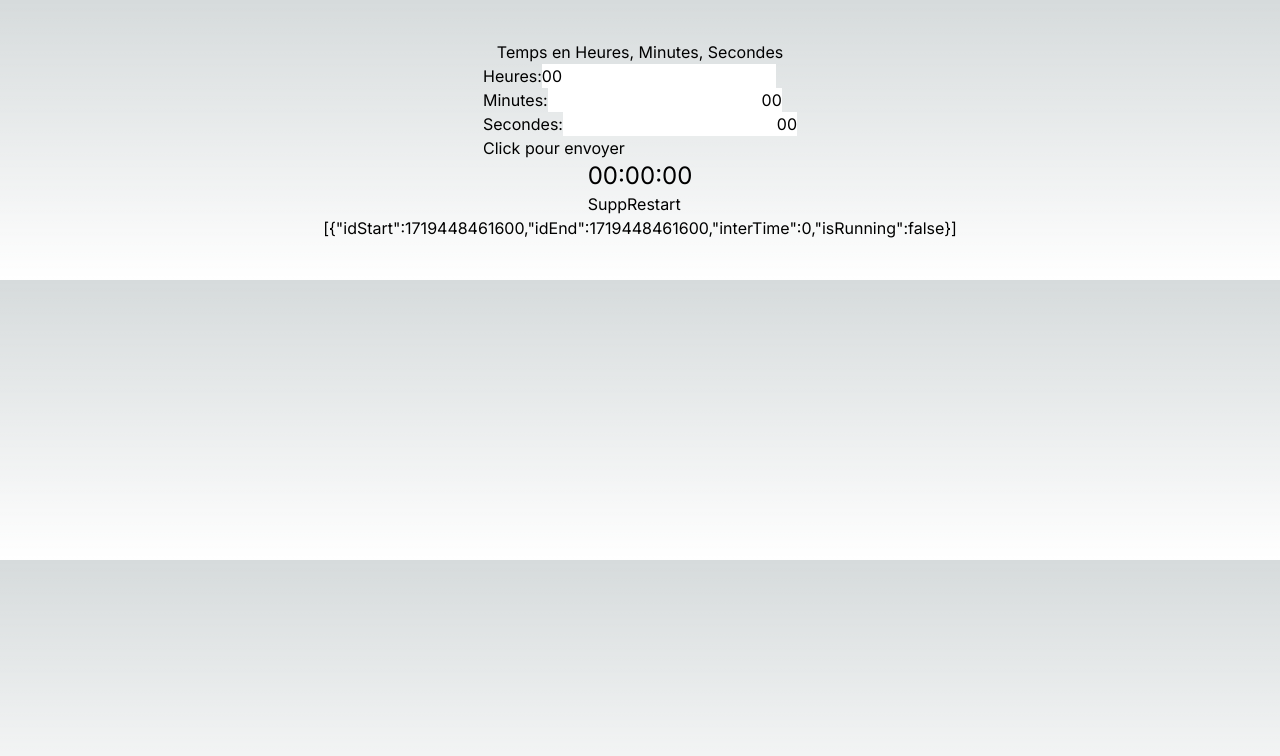
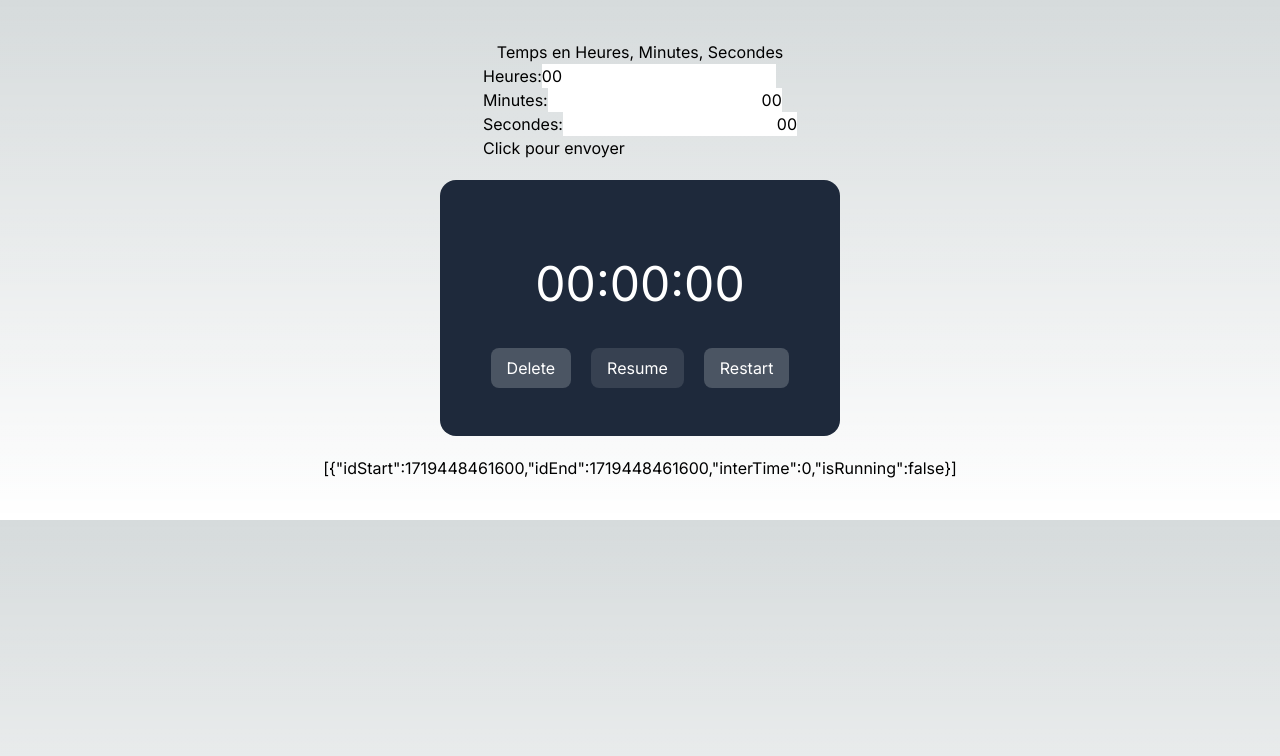
Before and after one commit to Skarkan/sk-clock, a Next.js app: page / in a window 1280 px wide. Both pictures are taken after a click on the button "Click pour envoyer". Shown: the top 756 px of the page. Built offline with nearby package versions, Linux system fonts and the light colour scheme.

Commit message:
Potable avec CSS manque le refresh bug fige

```diff
--- a/app/components/VraiMontre.tsx
+++ b/app/components/VraiMontre.tsx
@@ -10,9 +10,10 @@ type Props = {
 };
 
 export default function VraiMontre({ data }: Props) {
-  const { updateTimer, removeTimer } = useTimerStore((state) => ({
+  const { updateTimer, removeTimer, restartTimer } = useTimerStore((state) => ({
     updateTimer: state.updateTimer,
     removeTimer: state.removeTimer,
+    restartTimer: state.restartTimer,
   }));
 
   const [duration, setDuration] = useState(data.interTime);
@@ -49,16 +50,32 @@ export default function VraiMontre({ data }: Props) {
   };
 
   return (
-    <div>
-      <p className="text-2xl">{formatTime(duration)}</p>
-      <button onClick={handleSuppTimer}>Supp</button>
+    <div className=" bg-slate-800 text-white p-10 rounded-2xl m-5 h-64 w-[400px] flex flex-col items-center">
+      <p className="text-5xl py-10">{formatTime(duration)}</p>
+      <div className="flex flex-row w-max space-x-5">
         <button
+          className="px-4 py-2 bg-gray-600 rounded-lg"
+          onClick={handleSuppTimer}
+        >
+          Delete
+        </button>
+        <button
+          className={`px-4 py-2 ${
+            data.isRunning ? "bg-gray-600" : "bg-gray-700 "
+          } rounded-lg`}
           onClick={() =>
             updateTimer(data.idStart, { isRunning: !data.isRunning })
           }
         >
-        {data.isRunning ? "Pause" : "Restart"}
+          {data.isRunning ? "Pause" : "Resume"}
         </button>
+        <button
+          className="px-4 py-2 bg-gray-600 rounded-lg"
+          onClick={() => restartTimer(data.idStart)}
+        >
+          Restart
+        </button>
+      </div>
     </div>
   );
 }
--- a/app/timerStore.ts
+++ b/app/timerStore.ts
@@ -7,6 +7,7 @@ export type TimerStore = {
   addTimer: (timer: TimerSchema) => void;
   removeTimer: (idStart: number) => void;
   updateTimer: (idStart: number, updatedTimer: Partial<TimerSchema>) => void;
+  restartTimer: (idStart: number) => void;
 };
 
 const useTimerStore = create<TimerStore>((set, get) => ({
@@ -39,6 +40,25 @@ const useTimerStore = create<TimerStore>((set, get) => ({
     }));
     localStorage.setItem("Timers", JSON.stringify(get().timers));
   },
+
+  restartTimer: (idStart: number) => {
+    const timerToRestart = get().timers.find(
+      (timer) => timer.idStart === idStart
+    );
+    if (timerToRestart) {
+      const updatedTimers = get().timers.map((timer) =>
+        timer.idStart === idStart
+          ? {
+              ...timer,
+              interTime: timer.idEnd - timer.idStart,
+              isRunning: false,
+            }
+          : timer
+      );
+      set({ timers: updatedTimers });
+      localStorage.setItem("Timers", JSON.stringify(updatedTimers));
+    }
+  },
 }));
 
 export default useTimerStore;
```
Lines whose indentation alone changed are shown as unchanged.
